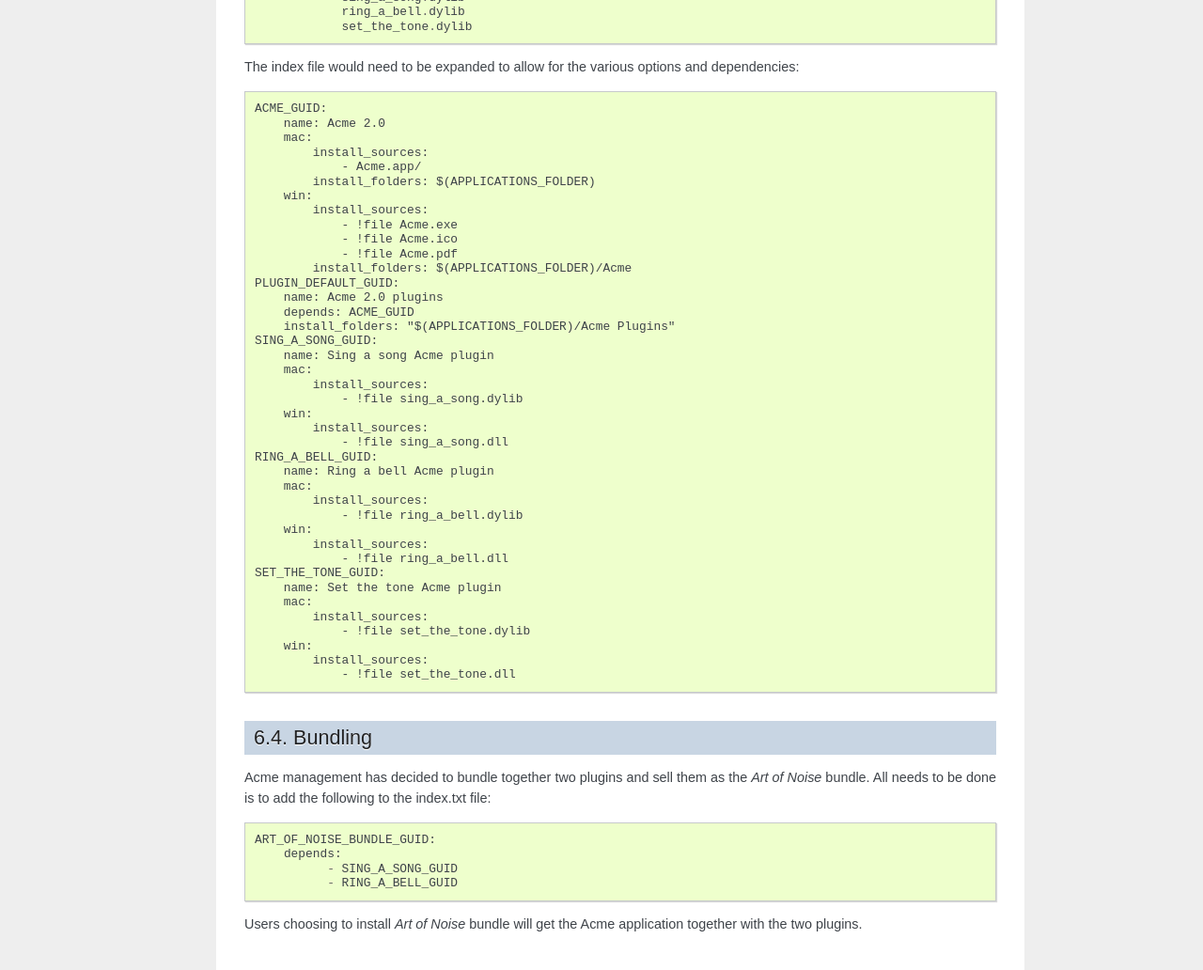
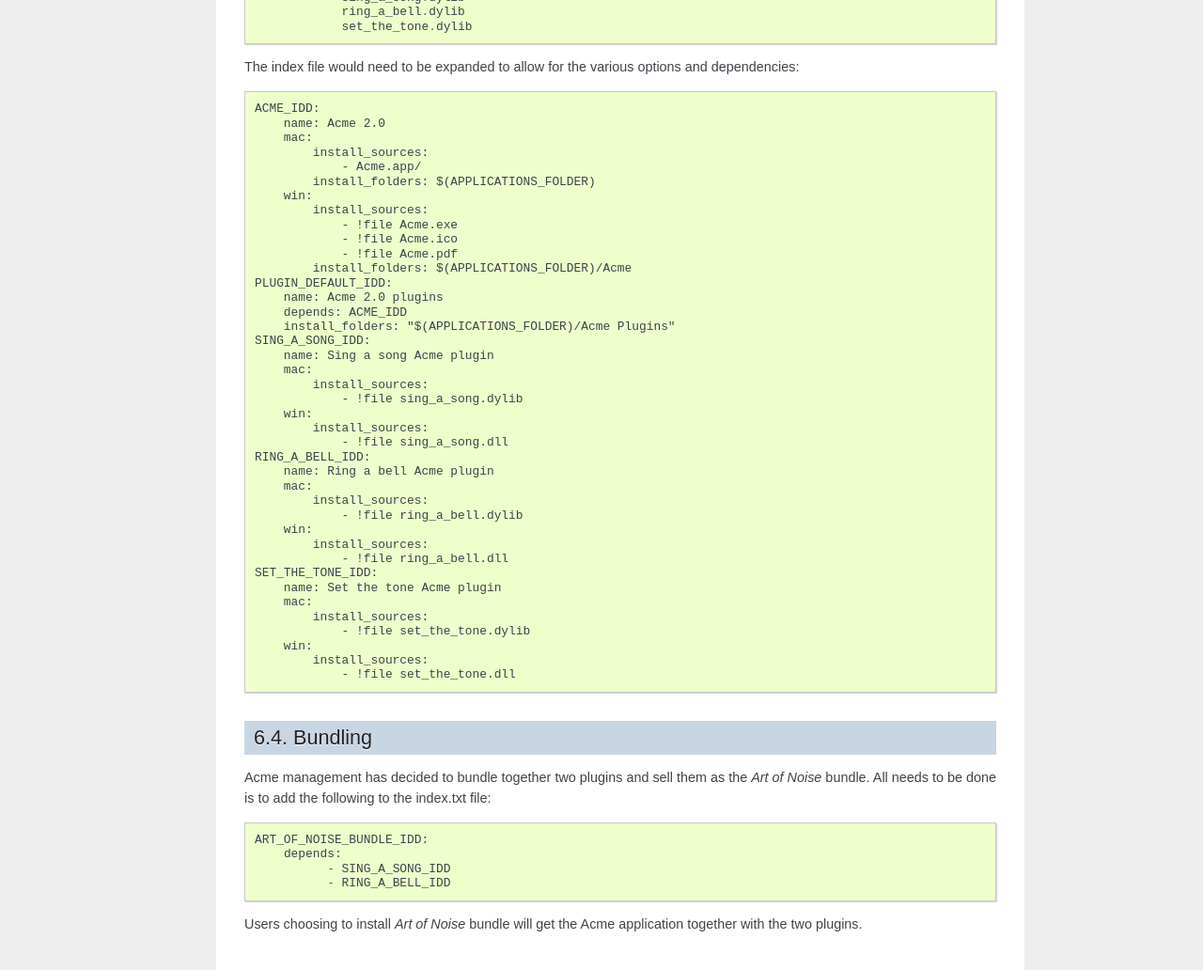
Before and after one commit to wavesaudio/instl, a Sphinx documentation site: the page built from sphinx/example.rst, in a window 1280 px wide and 1400 px high, scrolled down 1434 px. Shown: the part 289-1321 px from the top of the window at 94% size. Built offline with Sphinx 7.4.7, drawn with Linux system fonts in a browser that asks for light colours; pages that are not in the unit, such as notebooks, are missing from menus; some of the changed text lies outside the part shown.

Commit message:
license becomes guid. _GUID becomse _IDD

```diff
--- a/sphinx/code/instlInstanceBase.rst
+++ b/sphinx/code/instlInstanceBase.rst
@@ -97,11 +97,11 @@
 
         .. method:: sort_install_instructions_by_folder(self)
 
-            Returns a dictionary whose keys are folders and values are sets of GUIDs of install targets that specified the folder as their `install_folder`. The targets are taken from the variable `__FULL_LIST_OF_INSTALL_TARGETS__`.
+            Returns a dictionary whose keys are folders and values are sets of IDDs of install targets that specified the folder as their `install_folder`. The targets are taken from the variable `__FULL_LIST_OF_INSTALL_TARGETS__`.
 
         .. method:: create_install_list(self)
 
-            Creates the variable `__FULL_LIST_OF_INSTALL_TARGETS__` and populates it's values with the full list of all targets that are marked for install. Initial list of targets is taken from the variable `__MAIN_INSTALL_TARGETS__`. The initial list is recursively seached for dependencies. Target GUIDs that are referred to but are not in the index are added to the variable `__ORPHAN_INSTALL_TARGETS__`.
+            Creates the variable `__FULL_LIST_OF_INSTALL_TARGETS__` and populates it's values with the full list of all targets that are marked for install. Initial list of targets is taken from the variable `__MAIN_INSTALL_TARGETS__`. The initial list is recursively seached for dependencies. Target IDDs that are referred to but are not in the index are added to the variable `__ORPHAN_INSTALL_TARGETS__`.
 
         .. method:: get_install_instructions_prefix(self)
 
--- a/sphinx/example.rst
+++ b/sphinx/example.rst
@@ -26,7 +26,7 @@
 
 The index.txt file would be:
 ::
-    ACME_GUID:
+    ACME_IDD:
         name: Acme 1.0
         mac:
             install_sources:
@@ -100,7 +100,7 @@
 
 The index file would need to be expanded to allow for the various options and dependencies:
 ::
-    ACME_GUID:
+    ACME_IDD:
         name: Acme 2.0
         mac:
             install_sources:
@@ -112,11 +112,11 @@
                 - !file Acme.ico
                 - !file Acme.pdf
             install_folders: $(APPLICATIONS_FOLDER)/Acme
-    PLUGIN_DEFAULT_GUID:
+    PLUGIN_DEFAULT_IDD:
         name: Acme 2.0 plugins
-        depends: ACME_GUID
+        depends: ACME_IDD
         install_folders: "$(APPLICATIONS_FOLDER)/Acme Plugins"
-    SING_A_SONG_GUID:
+    SING_A_SONG_IDD:
         name: Sing a song Acme plugin
         mac:
             install_sources:
@@ -124,7 +124,7 @@
         win:
             install_sources:
                 - !file sing_a_song.dll
-    RING_A_BELL_GUID:
+    RING_A_BELL_IDD:
         name: Ring a bell Acme plugin
         mac:
             install_sources:
@@ -132,7 +132,7 @@
         win:
             install_sources:
                 - !file ring_a_bell.dll
-    SET_THE_TONE_GUID:
+    SET_THE_TONE_IDD:
         name: Set the tone Acme plugin
         mac:
             install_sources:
@@ -146,9 +146,9 @@
 Acme management has decided to bundle together two plugins and sell them as the *Art of Noise* bundle.
 All needs to be done is to add the following to the index.txt file:
 ::
-    ART_OF_NOISE_BUNDLE_GUID:
+    ART_OF_NOISE_BUNDLE_IDD:
         depends:
-              - SING_A_SONG_GUID
-              - RING_A_BELL_GUID
+              - SING_A_SONG_IDD
+              - RING_A_BELL_IDD
 
 Users choosing to install *Art of Noise* bundle will get the Acme application together with the two plugins.
```
Also changed, not shown: 7 other files.
